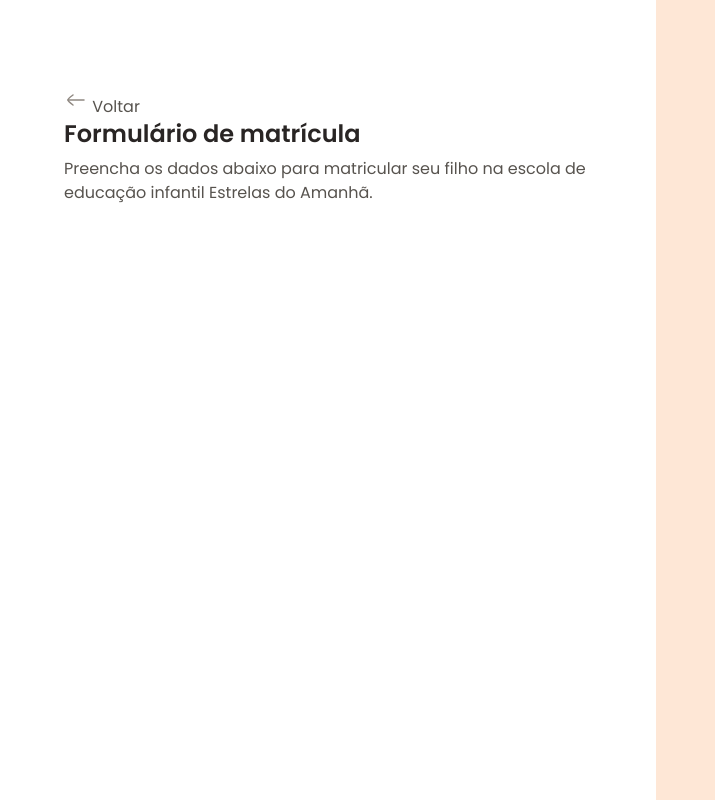
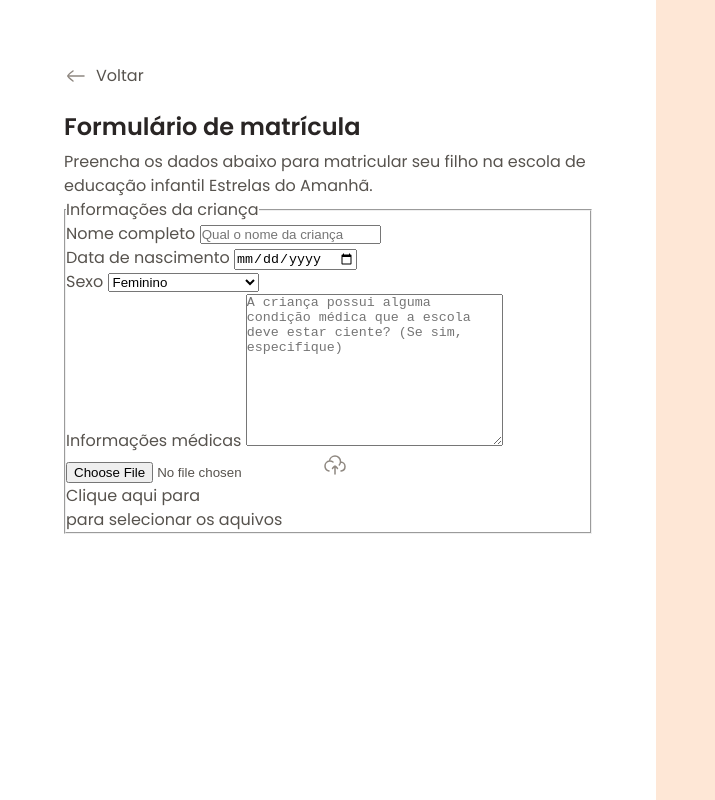
Before and after one commit to daniellydev/formulario_de_matricula, a plain HTML site: page index.html in a window 1280 px wide. Shown: the full height of the page, 0-715 px from the left. Drawn offline with Linux system fonts and the light colour scheme.

Commit message:
iniciando o formulário

```diff
--- a/index.html
+++ b/index.html
@@ -16,15 +16,60 @@
 <body>
     <div id="app">
         <main>
-            <div class="main-container"></div>
-            <div>
-                <div class="back"></div>
-                <img src="assets/icons/arrow-left-02.svg" alt="ícone de voltar">
-                <span>Voltar</span>
+            <div class="main-container">
+                <div>
+                    <div class="back">
+                        <img src="assets/icons/arrow-left-02.svg" alt="ícone de voltar">
+                        <span>Voltar</span>
+                    </div>
+
+                    <h1>Formulário de matrícula</h1>
+                    <p>Preencha os dados abaixo para matricular seu filho na escola de educação infantil Estrelas do
+                        Amanhã.
+                    </p>
+
+                    <form  method="post" enctype="multipart/form-data">
+                        <fieldset class="child-info">
+                            <legend>Informações da criança</legend>
+
+                            <div class="input-wrapper">
+                                <label for="fullname">Nome completo</label>
+                                <input id="fullname" name="fullname" type="text" placeholder="Qual o nome da criança">
+                            </div>
+
+                            <div class="input-wrapper">
+                                <label for="birth">Data de nascimento</label>
+                                <input type="date" id="birth" name="birth" lang="pt-BR">
+                            </div>
+
+                            <div class="select-wrapper">
+                                <label for="gender">Sexo</label>
+                                <select name="gender" id="gender">
+                                    <option value="female">Feminino</option>
+                                    <option value="male">Masculino</option>
+                                    <option value="na">Prefiro não responder</option>
+                                </select>
+                            </div>
+                            <div class="textarea-wrapper">
+                                <label for="medical-info">Informações médicas</label>
+                                <textarea name="medical-info" id="medical-info" cols="30" rows="10"
+                                    placeholder="A criança possui alguma condição médica que a escola deve estar ciente? (Se sim, especifique)"></textarea>
+                            </div>
+
+                            <div class="droparea-wrapper">
+                                <input type="file" name="birth-file" id="birth-file">
+                                <img src="assets/icons/cloud-upload.svg" alt="">
+                                <p>
+                                    Clique aqui para <br> para selecionar os aquivos
+                                </p>
+                            </div>
+                        </fieldset>
+                    </form>
+                </div>
             </div>
-            <h1>Formulário de matrícula</h1>
-            <p>Preencha os dados abaixo para matricular seu filho na escola de educação infantil Estrelas do Amanhã.</p>
         </main>
+
+
         <aside>
             <div class="aside-container"></div>
             <header>
@@ -34,10 +79,11 @@
                     <span>
                         aprendizado
                     </span>
-                        conta
+                    conta
                 </h2>
                 <p>
-                    Inscreva seu filho em nossa escola e veja-o florescer em um ambiente acolhedor, seguro e estimulante.
+                    Inscreva seu filho em nossa escola e veja-o florescer em um ambiente acolhedor, seguro e
+                    estimulante.
                 </p>
             </header>
             <img src="assets/Illustration.svg" alt="Ilustração de uma professora com crianças prestando atenção">
--- a/styles/layout.css
+++ b/styles/layout.css
@@ -35,6 +35,7 @@
 
     & .aside-container{
         max-width: 31rem;
+
         & > img {
             margin-top: 2rem;
         }
```
